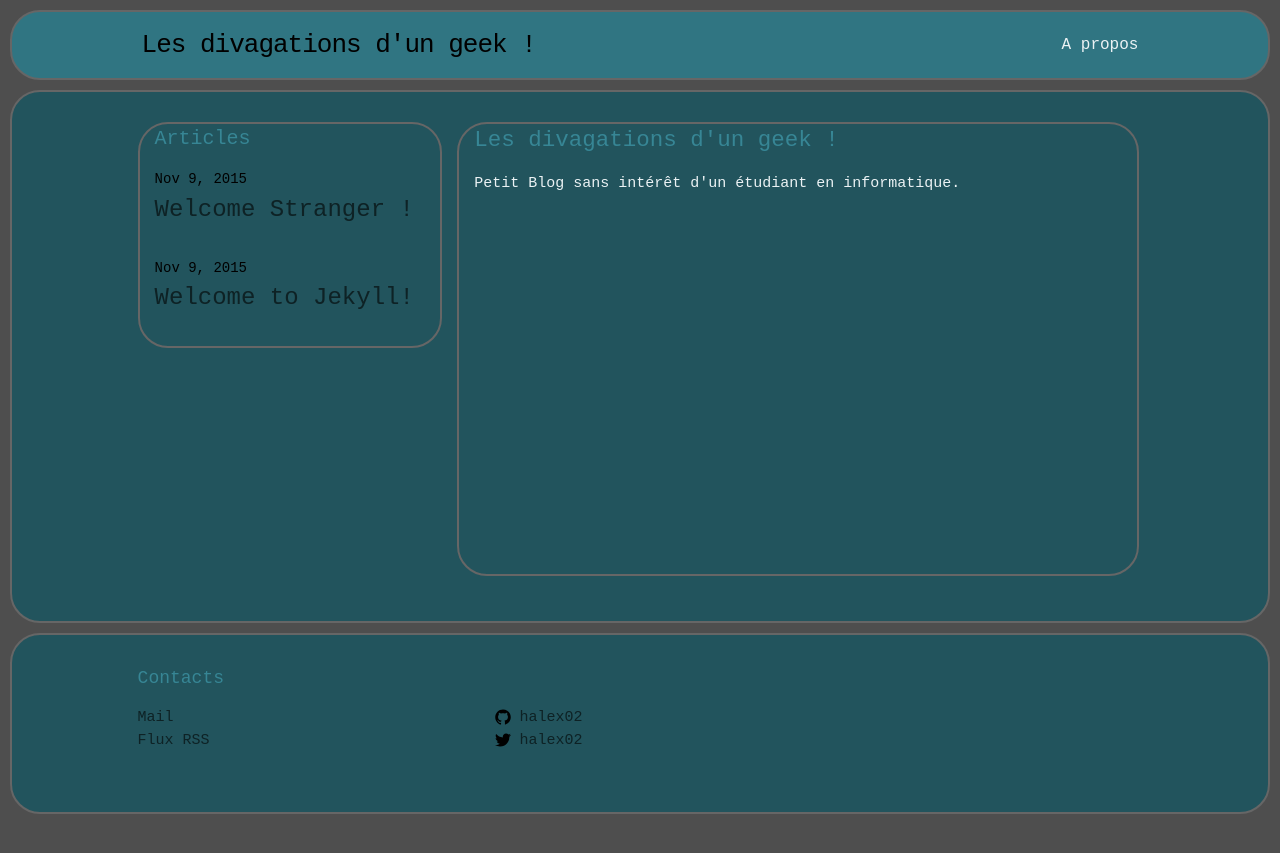
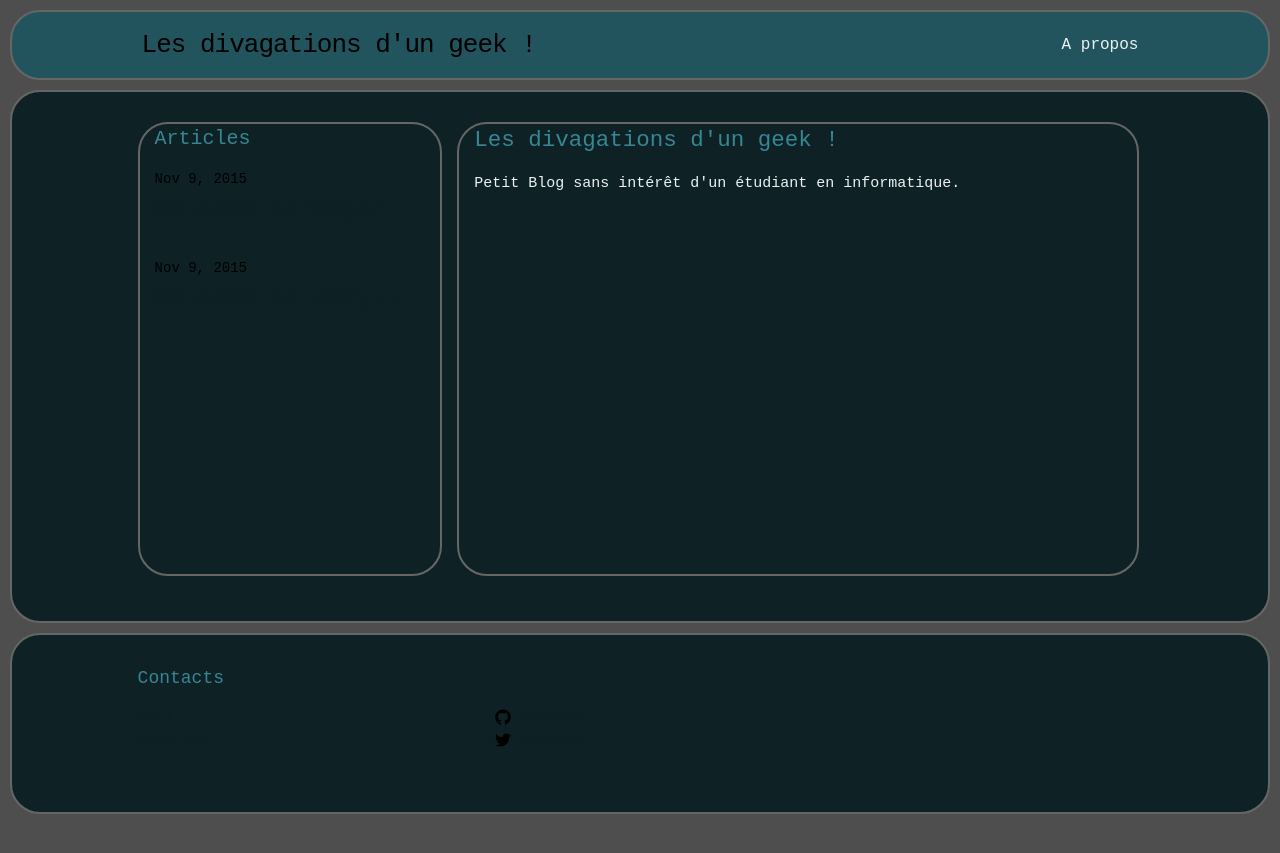
Before and after one commit to halex02/halex02.github.io, a Jekyll site: the page built from index.html, in a window 1280 px wide. Shown: the top 853 px of the page. Built offline with Jekyll 4.4.1, drawn with Linux system fonts in a browser that asks for light colours.

Commit message:
assombrissement couleur

```diff
--- a/_sass/_layout.scss
+++ b/_sass/_layout.scss
@@ -8,7 +8,7 @@
     border: 2px solid $grey-color-light;
     border-radius: 30px/30px ;
     height: 25% ;
-    background-color:darken($brand-color, 5%) ;
+    background-color:darken($brand-color, 15%) ;
     //min-height: 56px;
 
     // Positioning context for the mobile navigation icon
@@ -109,7 +109,7 @@
 	     border: 2px solid $grey-color-light;
 	     border-radius: 30px/30px ;
     	     padding: $spacing-unit 0;
-	     background-color: darken($brand-color, 15%) ;
+	     background-color: darken($brand-color, 30%) ;
 }
 
 .footer-heading {
@@ -181,7 +181,7 @@
 	      margin : 10px ;
 	      border : 2px solid $grey-color-light ;
 	      border-radius: 30px/30px ;
-	      background-color : darken($brand-color, 15%) ;
+	      background-color : darken($brand-color, 30%) ;
 	      height: 70% ;
 	      padding: $spacing-unit 0;
 }
@@ -202,7 +202,8 @@ font-size: 15px;
     padding-left: $spacing-unit / 2;
     margin-left: $spacing-unit / 2 ;
     border: 2px solid $grey-color-light ;
-    border-radius : 30px/30px
+    border-radius : 30px/30px ;
+    min-height: 450px ;
 }
 
 .main-col-1 {
@@ -211,7 +212,6 @@ font-size: 15px;
 
 .main-col-2 {
     width: 65%;
-    min-height: 450px ;
     }
 
 .post-list {
```
